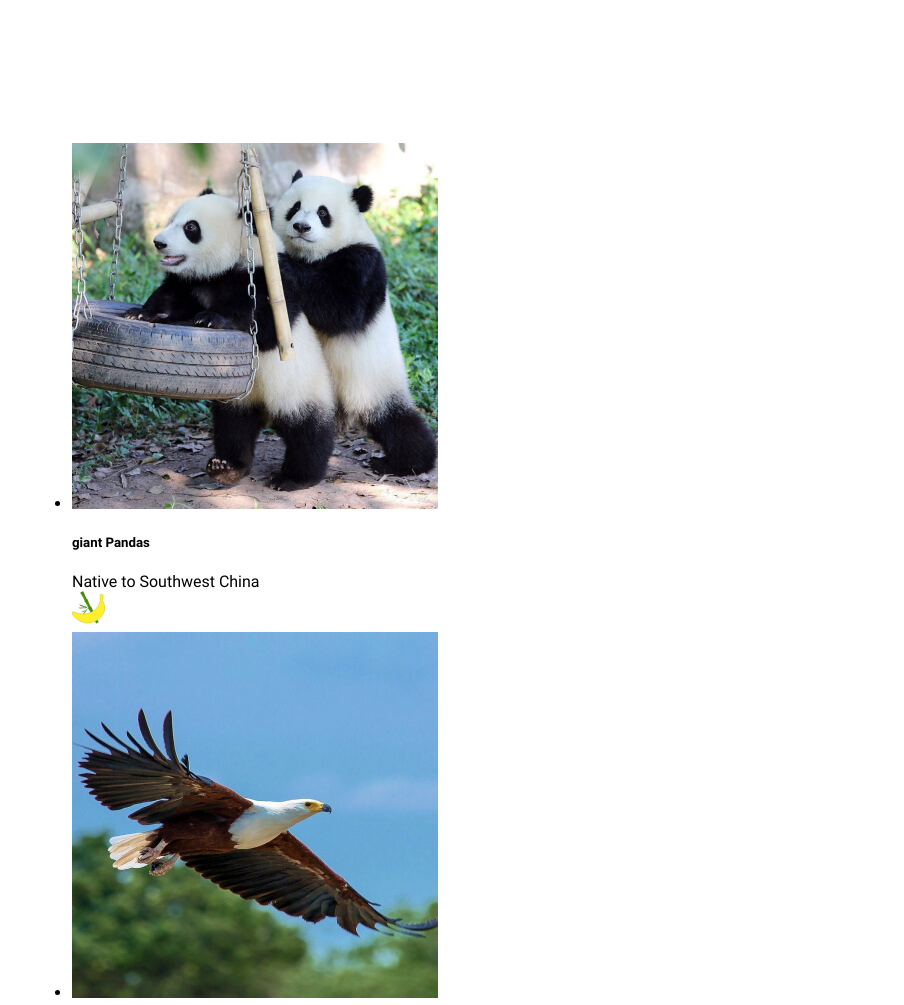
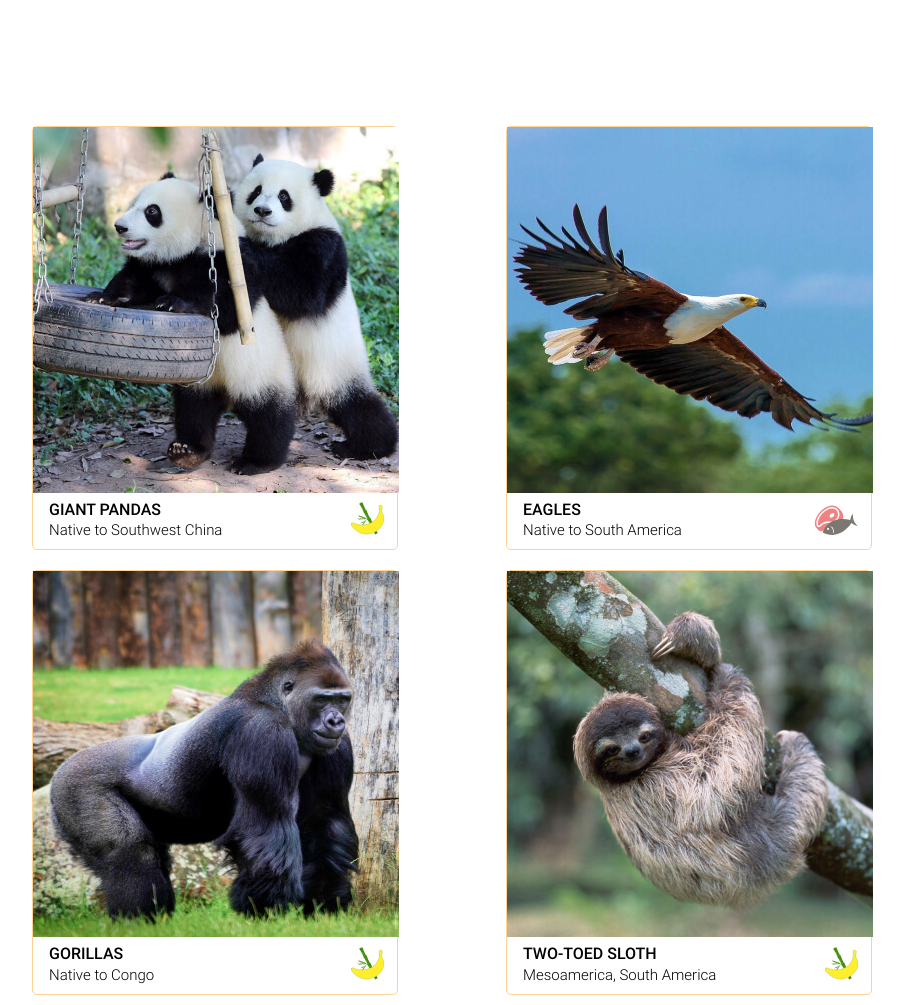
Before and after one commit to JiriSimonov/gem-puzzle, a website: page online-zoo/pages/main/index.html in a window 1280 px wide. Shown: the part 1660-2665 px from the top of the page, without its empty margins (188-1092 px from the left). Drawn offline with Linux system fonts and the light colour scheme; files whose address does not match are found by name.

Commit message:
feat: add styles for pets section

```diff
--- a/online-zoo/pages/main/style.scss
+++ b/online-zoo/pages/main/style.scss
@@ -17,6 +17,8 @@ section {
 }
 
 .header {
+  margin: 0 auto;
+  max-width: 1600px;
   background-color: $Black;
   .header__wrapper {
     display: flex;
@@ -131,15 +133,15 @@ section {
     align-content: center;
     row-gap: 60px;
     margin-left: auto;
-    padding: 86px 0 100px 0;
-    max-width: 597px;
+    padding: 88px 0 102px 74px;
+    max-width: 500px;
     background-image: url('../../assets/images/hero/bg.png');
     background-repeat: no-repeat;
-    background-position: left 12px;
+    background-position: 0 12px;
   }
   .hero__title {
     margin: 0;
-    max-width: 500px;
+    padding: 0;
     font-size: 106px;
     font-weight: 700;
     line-height: 75%;
@@ -147,6 +149,8 @@ section {
     text-transform: uppercase;
   }
   .hero__title--yellow {
+    margin: 0;
+    padding: 0;
     color: $Yellow;
   }
 }
@@ -162,8 +166,8 @@ section {
   .info__wrapper {
     display: flex;
     justify-content: space-between;
-    column-gap: 87px;
-    padding: 140px 0 180px 0;
+    column-gap: 85px;
+    padding: 138px 0 177px 0;
     .info__title {
       margin: 0 0 20px 0;
       font-size: 48px;
@@ -187,3 +191,62 @@ section {
     }
   }
 }
+
+/* pets */
+.pets {
+  text-align: center;
+  .container {
+    background: url('../../assets/images/pets/pets-bg-1.png') no-repeat bottom left,
+    url('../../assets/images/pets/pets-bg-2.png') no-repeat bottom right;
+  }
+  .pets__slider {
+    padding-bottom: 115px;
+  }
+  .pets__list {
+    display: flex;
+    justify-content: space-between;
+    align-items: center;
+    flex-wrap: wrap;
+    column-gap: 20px;
+    row-gap: 20px;
+    margin: 0 0 99px 0;
+    padding: 0;
+    list-style: none;
+    text-align: left;
+    .pets__item {
+      padding: 0 1px 10px 0;
+      max-width: 366px;
+      box-sizing: border-box;
+      -moz-box-sizing: border-box;
+      -webkit-box-sizing: border-box;
+      border: 1px solid $Orange_grad;
+      border-radius: 5px;
+      .pets__info {
+        position: relative;
+        padding: 2px 0 0 16px;
+      }
+      .pets__title {
+        margin: 0;
+        font-size: 16px;
+        font-weight: 500;
+        line-height: 140%;
+        color: $Black;
+        text-transform: uppercase;
+      }
+      .pets__text {
+        font-size: 15px;
+        font-weight: 300;
+        line-height: 120%;
+        color: $Black;
+      }
+      .pets__diet {
+        position: absolute;
+        bottom: 0;
+        right: 12px;
+      }
+    }
+  }
+  .btn {
+    padding: 18px 58px;
+  }
+}
```
Also changed, not shown: online-zoo/assets/icons/meet-fish.svg (added), online-zoo/pages/main/style.css, 1 other file.
